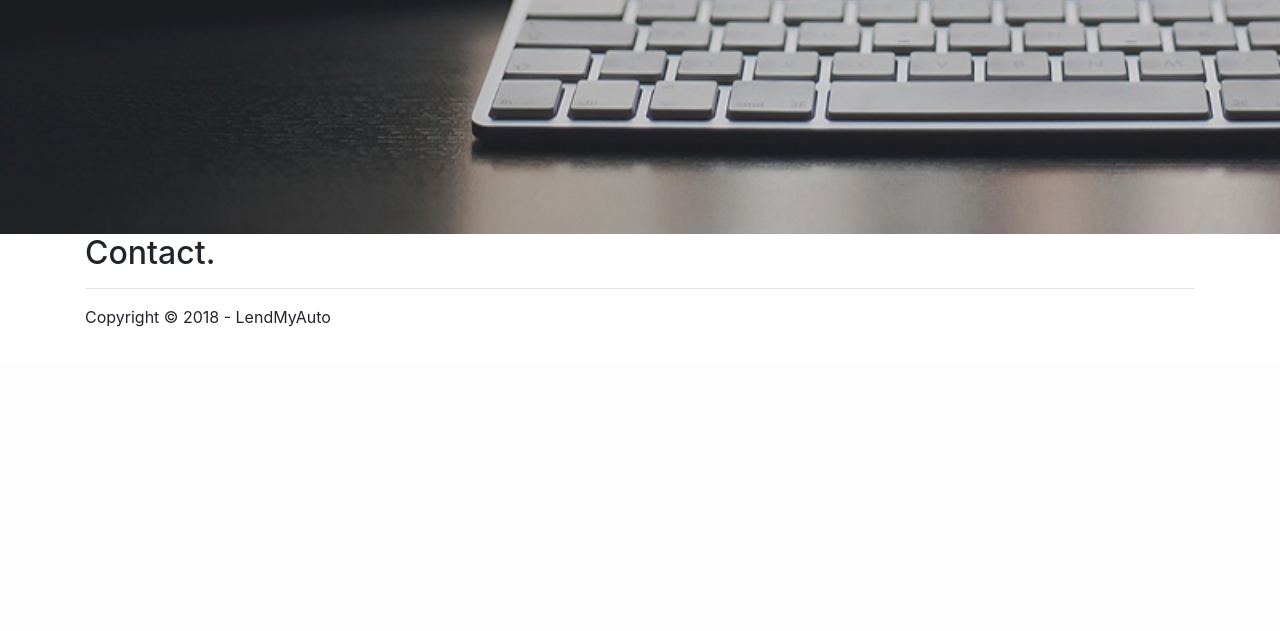
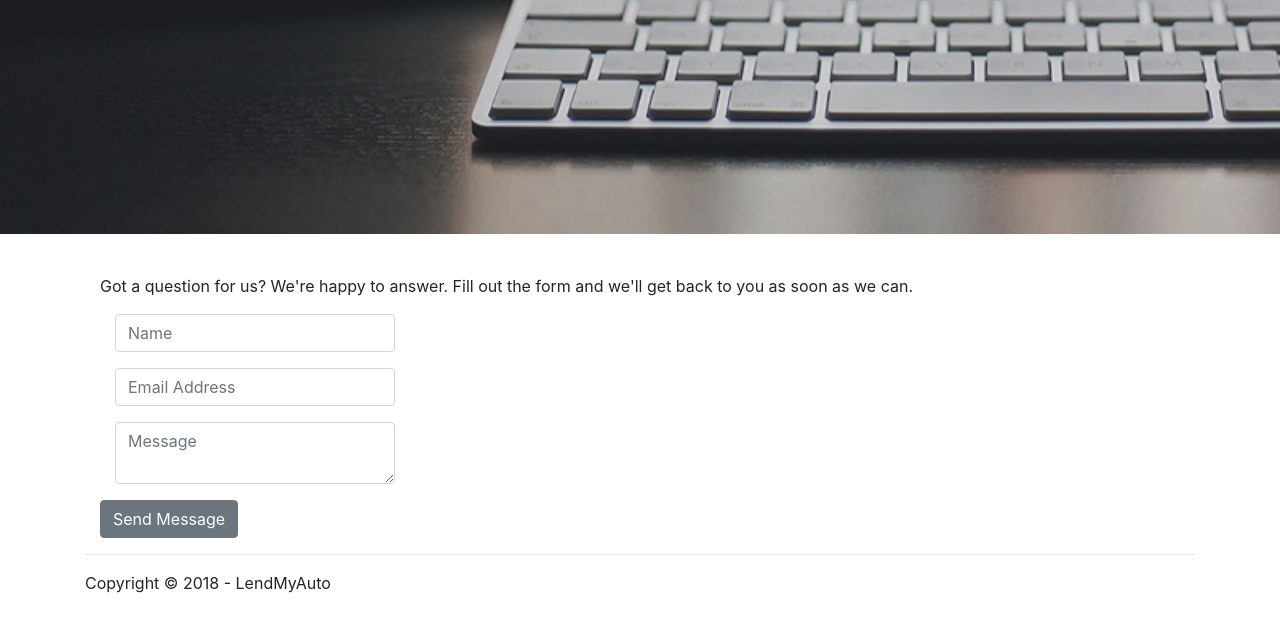
Before and after one commit to mateoreyrosa/lendmyautoinfo, an ASP.NET MVC app: page /Home/Contact in a window 1280 px wide. Shown: the part 566-1197 px from the top of the page. Before the commit the page ends 893 px from the top, so only its background shows below. Run offline with ASP.NET Core 8 and stand-ins for ASP.NET MVC 5, Linux system fonts and the light colour scheme; the project's own start-up code is not run, and a stand-in starts its controllers and pages; some libraries are stand-ins or nearby versions.

Commit message:
Contact Data

```diff
--- a/lendmyautoinfo/lendmyautoinfo/Controllers/HomeController.cs
+++ b/lendmyautoinfo/lendmyautoinfo/Controllers/HomeController.cs
@@ -1,7 +1,9 @@
+using lendmyautoinfo.Models;
 using System;
 using System.Collections.Generic;
 using System.Linq;
 using System.Web;
+
 using System.Web.Mvc;
 
 namespace lendmyautoinfo.Controllers
@@ -20,6 +22,13 @@ namespace lendmyautoinfo.Controllers
 
         public ActionResult Contact()
         {
+            ContactUsData model = new ContactUsData();
+            return View(model);
+        }
+
+        [HttpPost]
+        public ActionResult Contact(ContactUsData model)
+        {
             return View();
         }
 
--- a/lendmyautoinfo/lendmyautoinfo/Views/Home/Contact.cshtml
+++ b/lendmyautoinfo/lendmyautoinfo/Views/Home/Contact.cshtml
@@ -1,17 +1,37 @@
+@model lendmyautoinfo.Models.ContactUsData
 @{
-    ViewBag.Title = "Contact";
+
+                ViewBag.Title = "Contact";
 }
-<h2>@ViewBag.Title.</h2>
-<h3>@ViewBag.Message</h3>
+
+<div class="container" style="padding-top:40px;">
+    <p>Got a question for us? We're happy to answer. Fill out the form and we'll get back to you as soon as we can.</p>
+    @using (Html.BeginForm("Contact", "Home", FormMethod.Post, new { enctype = "multipart/form-data" }))
+    {
+    <div class="col-lg-12">
+        <div class="form-group">
+            @Html.TextBoxFor(m => m.Name, null, new { @class = "form-control", @placeholder = "Name" })
+        </div>
+        <div class="form-group">
+            @Html.TextBoxFor(m => m.EmailAddress, null, new { @class = "form-control", @placeholder = "Email Address" })
+        </div>
+        <div class="form-group">
+            @Html.TextAreaFor(m => m.Message, new { @class = "form-control", @placeholder = "Message" })
+        </div>
+    </div>
+
+        <button class="btn btn-secondary" type="submit">Send Message</button>
+    }
+</div>
 
 
 
 @section scripts{
     <script>
-    $(document).ready(function () {
-        $('#headerPic').attr("style", "background-image:url('../../Images/contactuslendmyauto.jpg')");
-        $("h1.heading").text("Contact Us");
-    });
+        $(document).ready(function () {
+            $('#headerPic').attr("style", "background-image:url('../../Images/contactuslendmyauto.jpg')");
+            $("h1.heading").text("Contact Us");
+        });
     </script>
 
 }
```
Also changed, not shown: lendmyautoinfo/lendmyautoinfo/Models/ContactUsData.cs (added, +14 -0 lines), lendmyautoinfo/lendmyautoinfo/lendmyautoinfo.csproj.
